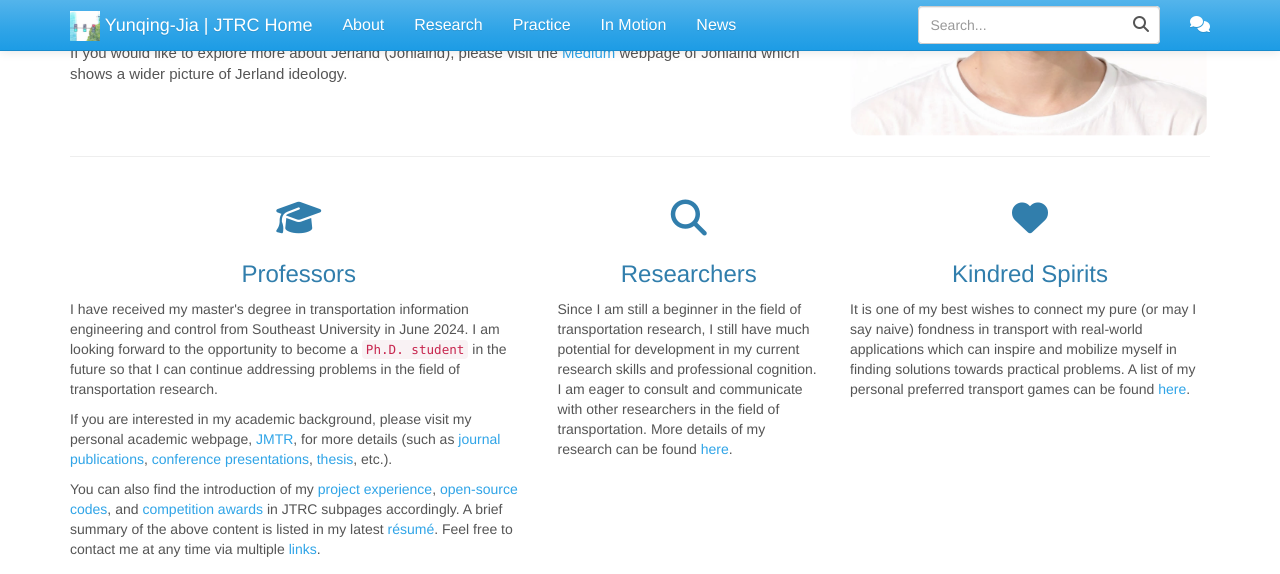
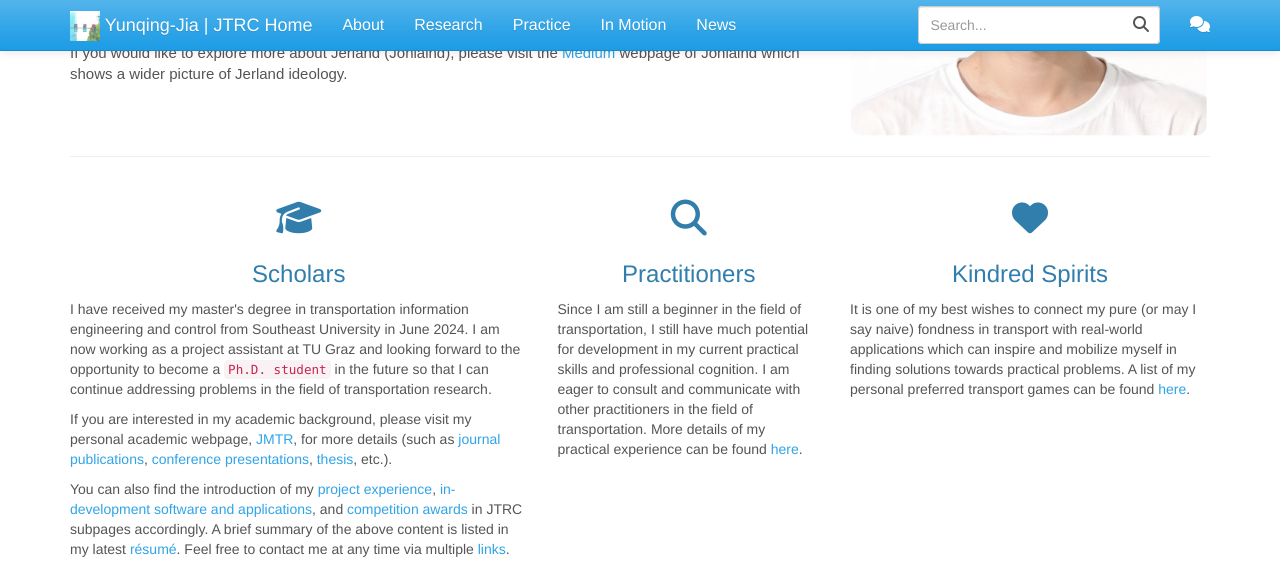
Before and after one commit to Yunqing-Jia/JTRC, a Jekyll site: the page built from index.html, in a window 1280 px wide and 900 px high, scrolled down 696 px, cut to the strip 0-574 px from the top of the window. Built offline with Jekyll 4.4.1, drawn with Linux system fonts in a browser that asks for light colours.

Commit message:
Update index.html

```diff
--- a/index.html
+++ b/index.html
@@ -34,15 +34,15 @@ layout: default
     <div class="row">
         <div class="col-sm-5">
             <h1 class="text-center"><i class="fa fa-graduation-cap" aria-hidden="true"></i></h1>
-            <h3 class="text-center">Professors</h3>
+            <h3 class="text-center">Scholars</h3>
             <p>I have received my master's degree in transportation information engineering and control from Southeast University in June 2024.
-                I am looking forward to the opportunity to become a <code>Ph.D. student</code> in the future so that I can continue addressing problems in the field of transportation research.
+                I am now working as a project assistant at TU Graz and looking forward to the opportunity to become a <code>Ph.D. student</code> in the future so that I can continue addressing problems in the field of transportation research.
             </p>
             <p> If you are interested in my academic background,
                 please visit my personal academic webpage, <a href="https://yunqing-jia.github.io/JTRC/jmtr/researchtopic/">JMTR</a>, for more details (such as <a href="https://yunqing-jia.github.io/JTRC/jmtr/journalpaper/">journal publications</a>, <a href="https://yunqing-jia.github.io/JTRC/jmtr/conference/">conference presentations</a>, <a href="https://yunqing-jia.github.io/JTRC/jmtr/thesis/">thesis</a>, etc.).
             </p>
             <p> You can also find the introduction of my <a href="https://yunqing-jia.github.io/JTRC/jmts/experience/">project experience</a>,
-                <a href="https://github.com/Yunqing-Jia">open-source codes</a>,
+                <a href="https://yunqing-jia.github.io/JTRC/jmts/software/">in-development software and applications</a>,
                 and <a href="https://yunqing-jia.github.io/JTRC/jmts/award/">competition awards</a> in JTRC subpages accordingly.
                 A brief summary of the above content is listed in my latest <a href="https://yunqing-jia.github.io/JTRC/introduction/cv/">résumé</a>.
                 Feel free to contact me at any time via multiple <a href="https://yunqing-jia.github.io/JTRC/introduction/interlink/">links</a>.
@@ -50,12 +50,12 @@ layout: default
         </div>
         <div class="col-sm-3">
             <h1 class="text-center"><i class="fa fa-search" aria-hidden="true"></i></h1>
-            <h3 class="text-center">Researchers</h3>
-            <p>Since I am still a beginner in the field of transportation research,
-                I still have much potential for development in my current research skills and professional cognition.
-                I am eager to consult and communicate with other researchers in the field of transportation.
-                More details of my research can be found
-                <a href="https://yunqing-jia.github.io/JTRC/jmtr/researchtopic/">here</a>.
+            <h3 class="text-center">Practitioners</h3>
+            <p>Since I am still a beginner in the field of transportation,
+                I still have much potential for development in my current practical skills and professional cognition.
+                I am eager to consult and communicate with other practitioners in the field of transportation.
+                More details of my practical experience can be found
+                <a href="https://yunqing-jia.github.io/JTRC/jmts/experience/">here</a>.
             </p>
         </div>
         <div class="col-sm-4">
```
